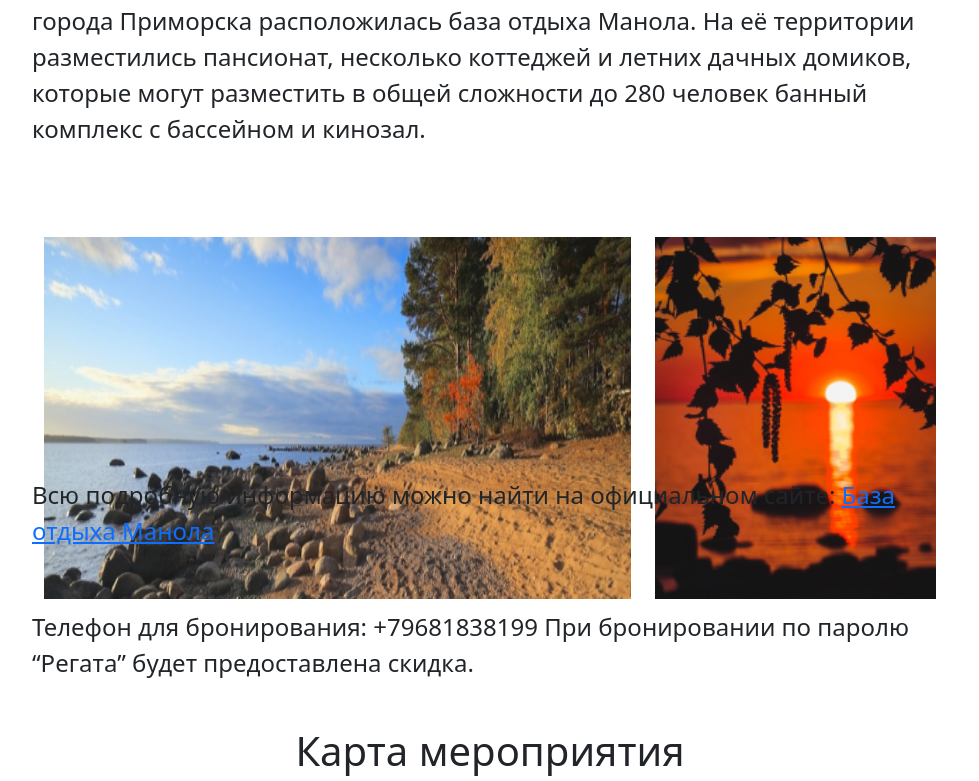
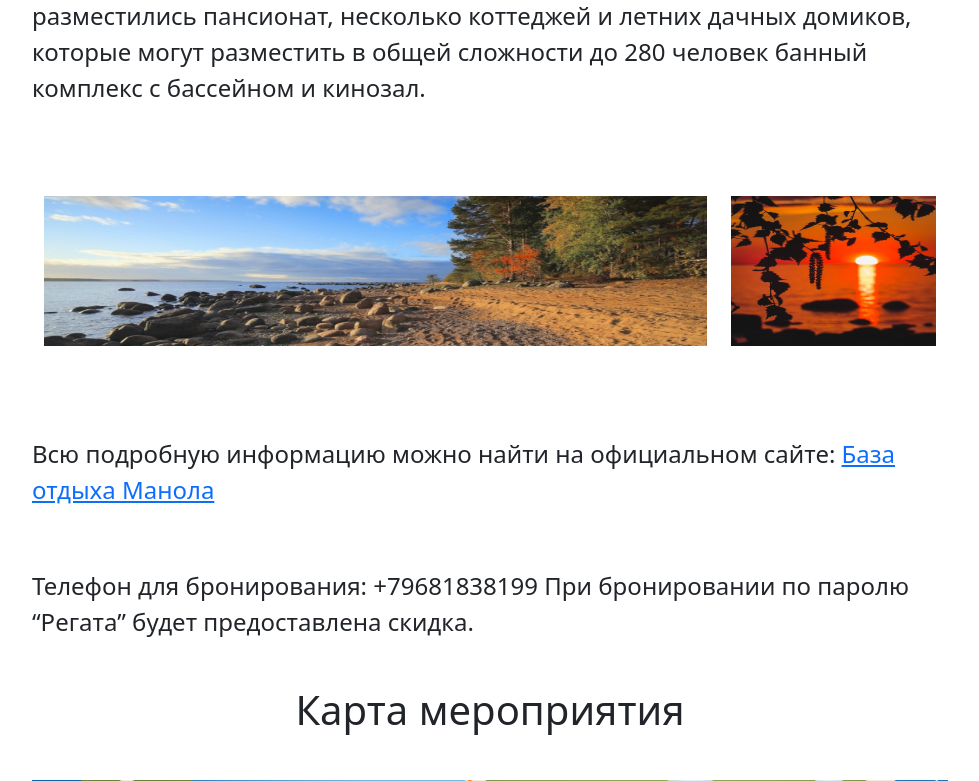
Before and after one commit to Bazulenkov/primorsk-cup, a Django app: page / in a window 1280 px wide. Shown: the part 2847-3628 px from the top of the page, without its empty margins (150-1129 px from the left). Run offline with Django 3.2, Linux system fonts and the light colour scheme.

Commit message:
FIX: images layout

```diff
--- a/templates/index.html
+++ b/templates/index.html
@@ -58,7 +58,7 @@
 
         <div class="main_text">
             <div class="container">
-                <div class="row" style="height: 200px;">
+                 <div class="row ">
                     <div class="col-sm">
                    		<iframe  height="100%" width="100%" src="https://www.youtube.com/embed/9-70U3lBF0s" title="YouTube video player" frameborder="0" allow="accelerometer; autoplay; clipboard-write; encrypted-media; gyroscope; picture-in-picture" allowfullscreen></iframe>
                     </div>
@@ -75,16 +75,15 @@
             несколько коттеджей и летних дачных домиков, которые могут разместить в общей сложности до
             280 человек банный комплекс с бассейном и кинозал.</div>
 
-        <div class="main_text">
-
+       <div class="main_text">
            <div class="container">
-                <div class="row" style="height:  150px;">
-                    <div class="col-8">
-                        <img src="{% static 'shore.png' %}" width="100%" height="100%">
+                <div class="row " >
+                 <div class="col-9">
+                        <img src="{% static 'shore.png' %}"  width="100%" height="150px"  >
                     </div>
-                    <div class="col-4">
-                        <img src="{% static 'sunset_small.png' %}" width="100%" height="100%">
-                    </div>
+                    <div class="col-3">
+                        <img src="{% static 'sunset_small.png' %}"  width="100%" height="150px" >
+					</div>
                 </div>
             </div>
         </div>
```
